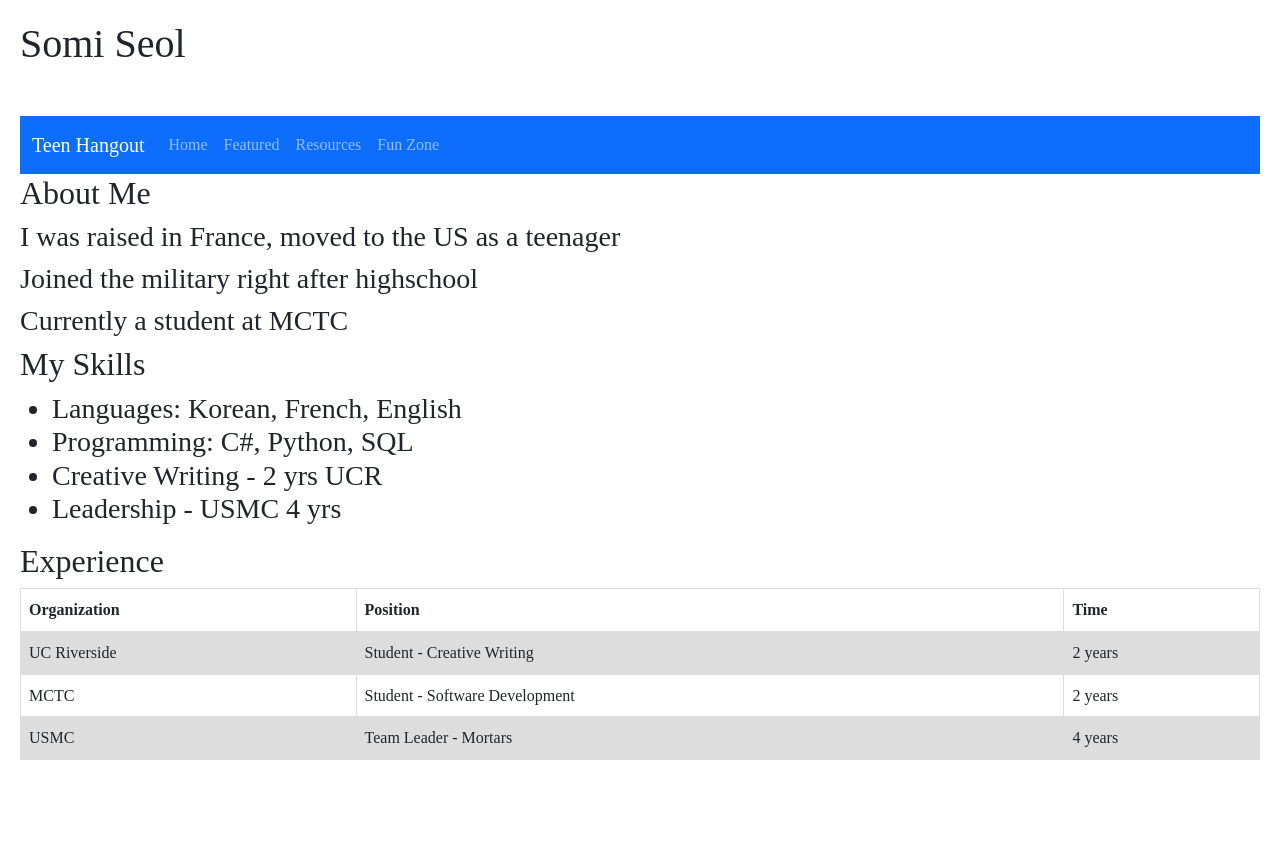
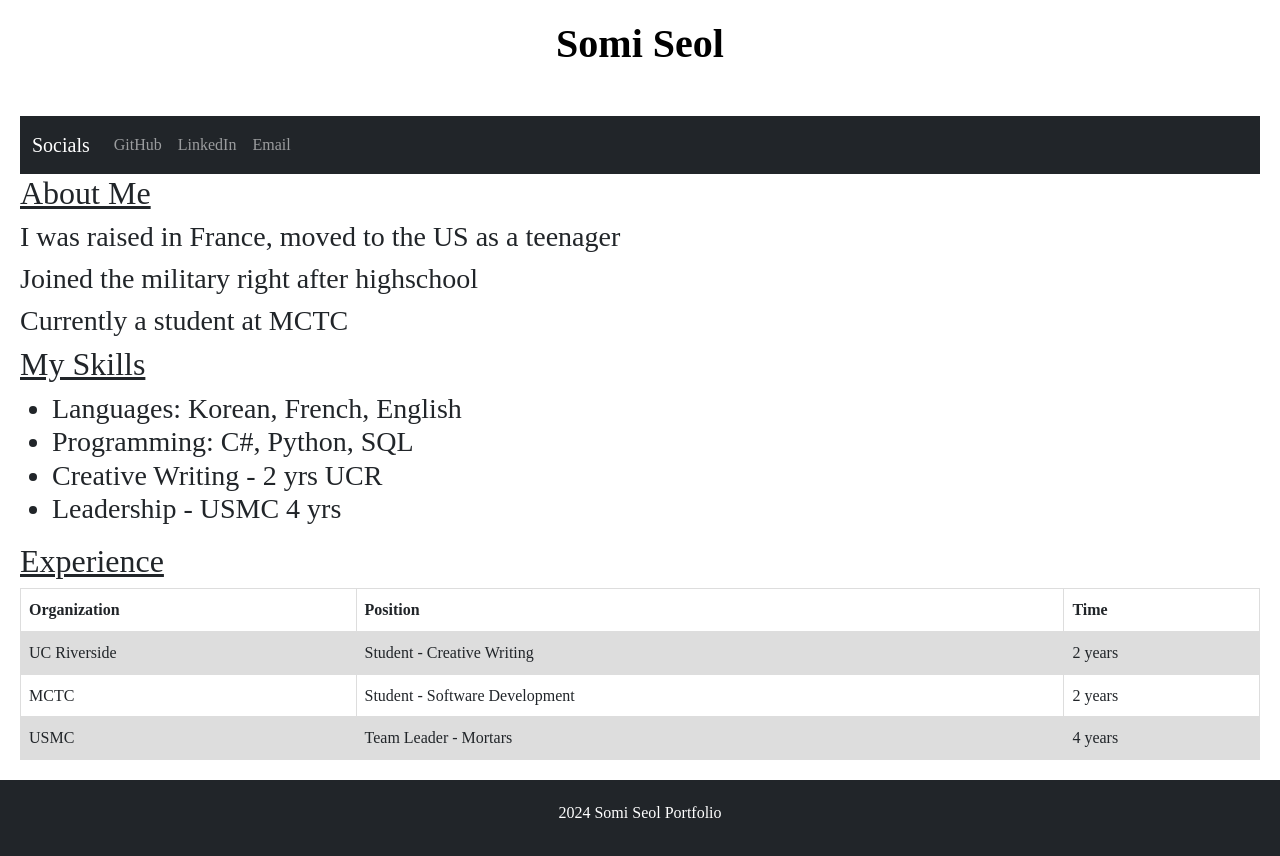
Before and after one commit to somi-seol/Module6Challenge, a plain HTML site: page Module6Challenge/wwwroot/index.html in a window 1280 px wide. Before the commit the page ends 820 px from the top, so only its background shows below. Drawn offline with nearby package versions, Linux system fonts and the light colour scheme.

Commit message:
added social links and footer

```diff
--- a/Module6Challenge/obj/Debug/net8.0/Module6Challenge.sourcelink.json
+++ b/Module6Challenge/obj/Debug/net8.0/Module6Challenge.sourcelink.json
@@ -1 +1 @@
-{"documents":{"/workspaces/Module6Challenge/*":"https://raw.githubusercontent.com/somi-seol/Module6Challenge/855aa57e3553c40e32c035a603a165af27c3494d/*"}}
+{"documents":{"/workspaces/Module6Challenge/*":"https://raw.githubusercontent.com/somi-seol/Module6Challenge/932482a51422af4adf10bceedefed298cd187e79/*"}}
--- a/Module6Challenge/wwwroot/index.html
+++ b/Module6Challenge/wwwroot/index.html
@@ -11,35 +11,27 @@
     <link rel="stylesheet" href="styles.css">
 </head>
 <body>
-    <header>
-        <h1>Somi Seol</h1>
+    <header class="text-black text-center">
+        <h1><b>Somi Seol</b></h1>
     </header>
 
     <main>
-        <nav class="navbar navbar-expand-lg navbar-dark bg-primary">
+        <nav class="navbar navbar-expand-lg navbar-dark bg-dark">
 
             <div class="container-fluid">
 
-                <a class="navbar-brand" href="#">Teen Hangout</a>
+                <a class="navbar-brand" href="#">Socials</a>
 
                 <button class="navbar-toggler" type="button" data-bs-toggle="collapse" data-bs-target="#navbarNav" aria-controls="navbarNav" aria-expanded="false" aria-label="Toggle navigation">
-
                     <span class="navbar-toggler-icon"></span>
-
                 </button>
 
                 <div class="collapse navbar-collapse" id="navbarNav">
 
                     <ul class="navbar-nav">
-
-                        <li class="nav-item"><a class="nav-link" href="#hero">Home</a></li>
-
-                        <li class="nav-item"><a class="nav-link" href="#featured">Featured</a></li>
-
-                        <li class="nav-item"><a class="nav-link" href="#resources">Resources</a></li>
-
-                        <li class="nav-item"><a class="nav-link" href="#fun-zone">Fun Zone</a></li>
-
+                        <li class="nav-item"><a class="nav-link" href="https://github.com/somi-seol">GitHub</a></li>
+                        <li class="nav-item"><a class="nav-link" href="https://www.linkedin.com/in/alex-seol-aa6b09321/">LinkedIn</a></li>
+                        <li class="nav-item"><a class="nav-link" href="mailto:somi.seol@go.minneapolis.edu">Email</a></li>
                     </ul>
 
                 </div>
@@ -48,14 +40,14 @@
 
         </nav>
         <section id="about">
-            <h2>About Me</h2>
+            <h2><u>About Me</u></h2>
             <h3>I was raised in France, moved to the US as a teenager</h3>
             <h3>Joined the military right after highschool</h3>
             <h3>Currently a student at MCTC</h3>
         </section>
 
         <section id="skills">
-            <h2>My Skills</h2>
+            <h2><u>My Skills</u></h2>
             <h3>
                 <ul>
                     <li>Languages: Korean, French, English</li>
@@ -67,8 +59,8 @@
         </section>
 
         <section id="experience">
-            <h2>Experience</h2>
-
+            <h2><u>Experience</u></h2>
+                <!-- table 4 x 3 -->
                 <table>
                     <tr>  <!-- header cells -->
                         <th>Organization</th>
@@ -95,8 +87,8 @@
         </section>
     </main>
 
-    <footer>
-        <!-- Add your links here -->
+    <footer class="bg-dark text-white text-center">
+        <p>2024 Somi Seol Portfolio</p>
     </footer>
 </body>
 </html>
```
Also changed, not shown: 8 other files.
